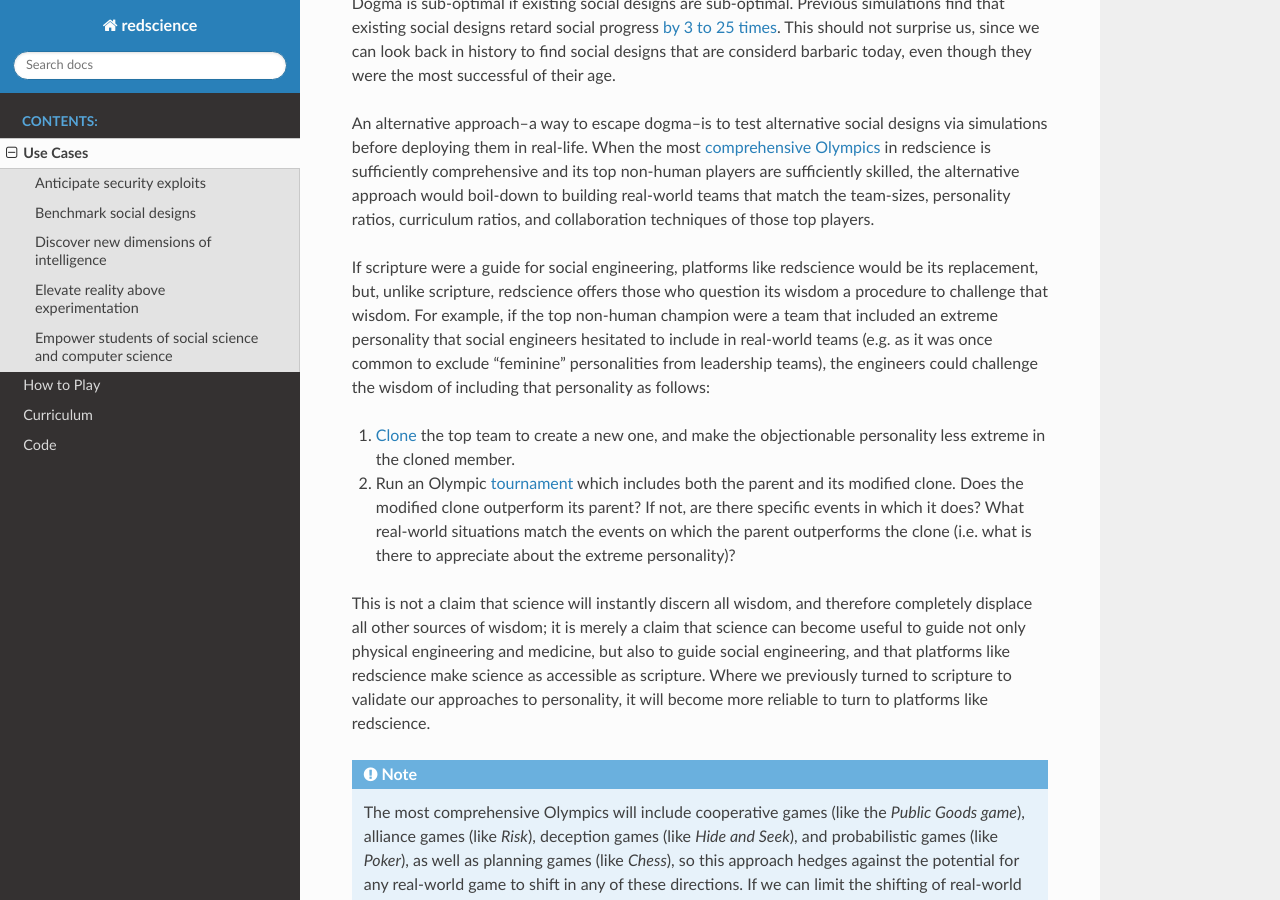
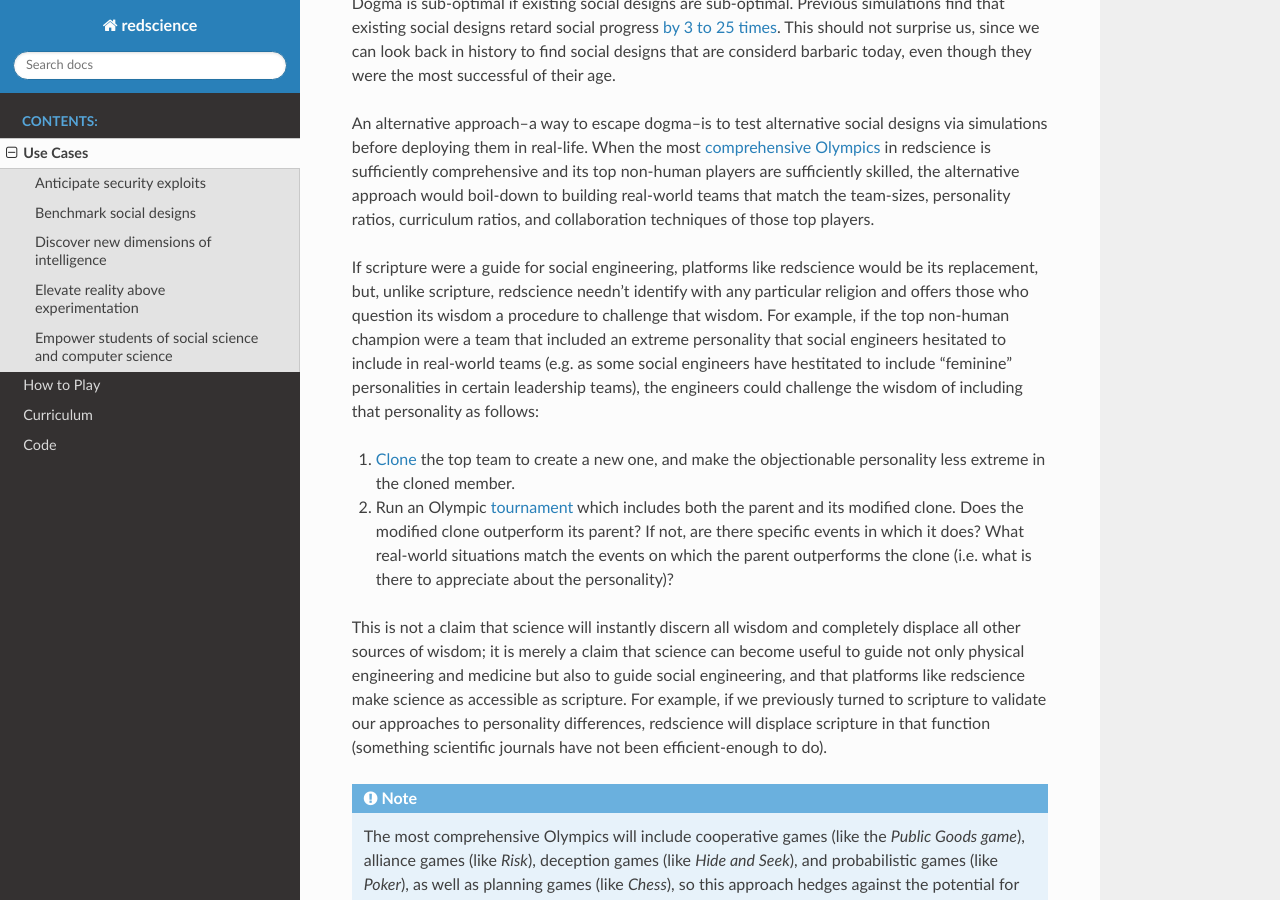
Before and after one commit to ChrisSantosLang/redscience, a Sphinx documentation site: the page built from docs/source/usecases.rst, in a window 1280 px wide and 900 px high, scrolled down 1538 px. Built offline with Sphinx 7.4.7 and the Read the Docs theme 2.0.0, drawn with Linux system fonts in a browser that asks for light colours.

Commit message:
Update usecases.rst

```diff
--- a/docs/source/usecases.rst
+++ b/docs/source/usecases.rst
@@ -82,13 +82,13 @@ that match the team-sizes, personality ratios, curriculum ratios, and
 collaboration techniques of those top players.
 
 If scripture were a guide for social engineering, platforms like redscience
-would be its replacement, but, unlike scripture,
-redscience offers those who question its wisdom a procedure to challenge that
-wisdom. For example, if the top non-human champion were a team that included
-an extreme personality that social engineers hesitated to include in real-world
-teams (e.g. as it was once common to exclude "feminine" personalities from
-leadership teams), the engineers could challenge the wisdom of including that
-personality as follows:
+would be its replacement, but, unlike scripture, redscience needn't identify
+with any particular religion and offers those who question its wisdom a
+procedure to challenge that wisdom. For example, if the top non-human champion
+were a team that included an extreme personality that social engineers hesitated
+to include in real-world teams (e.g. as some social engineers have hestitated to
+include "feminine" personalities in certain leadership teams), the engineers
+could challenge the wisdom of including that personality as follows:
 
 #. :doc:`Clone <playerfactory>` the top team to create a new one, and make the
    objectionable personality less extreme in the cloned member.
@@ -96,15 +96,16 @@ personality as follows:
    parent and its modified clone. Does the modified clone
    outperform its parent? If not, are there specific events in which it does?
    What real-world situations match the events on which the parent outperforms
-   the clone (i.e. what is there to appreciate about the extreme personality)?
+   the clone (i.e. what is there to appreciate about the personality)?
 
-This is not a claim that science will instantly discern all wisdom,
-and therefore completely displace all other sources of wisdom; it is merely a
+This is not a claim that science will instantly discern all wisdom
+and completely displace all other sources of wisdom; it is merely a
 claim that science can become useful to guide not only physical engineering
-and medicine, but also to guide social engineering, and that platforms like
-redscience make science as accessible as scripture. Where we previously turned
-to scripture to validate our approaches to personality, it will become more
-reliable to turn to platforms like redscience.
+and medicine but also to guide social engineering, and that platforms like
+redscience make science as accessible as scripture. For example, if we
+previously turned to scripture to validate our approaches to personality
+differences, redscience will displace scripture in that function (something
+scientific journals have not been efficient-enough to do).
 
 .. Note:: The most comprehensive Olympics will include cooperative games
   (like the *Public Goods game*), alliance games (like *Risk*), deception
```
